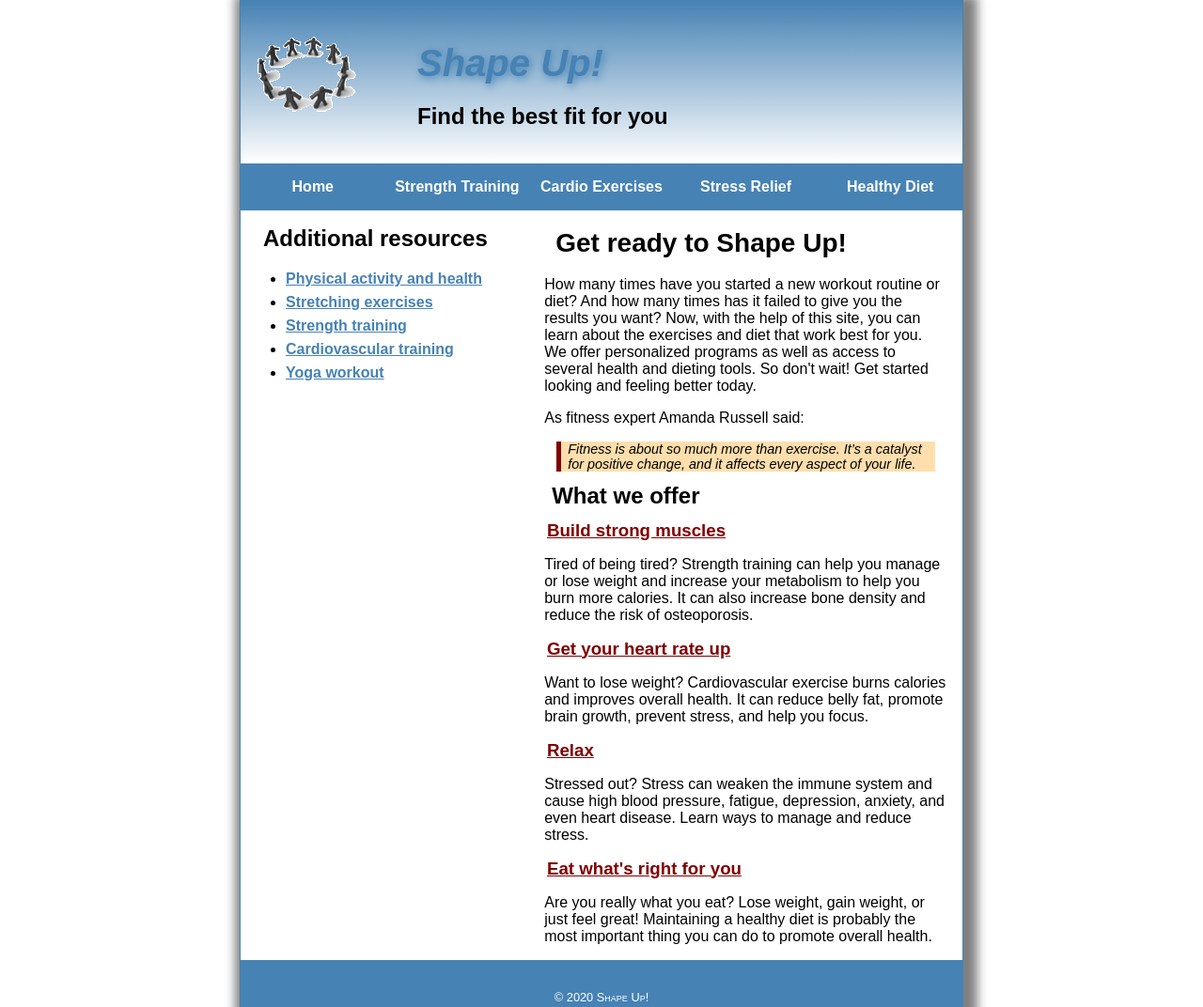
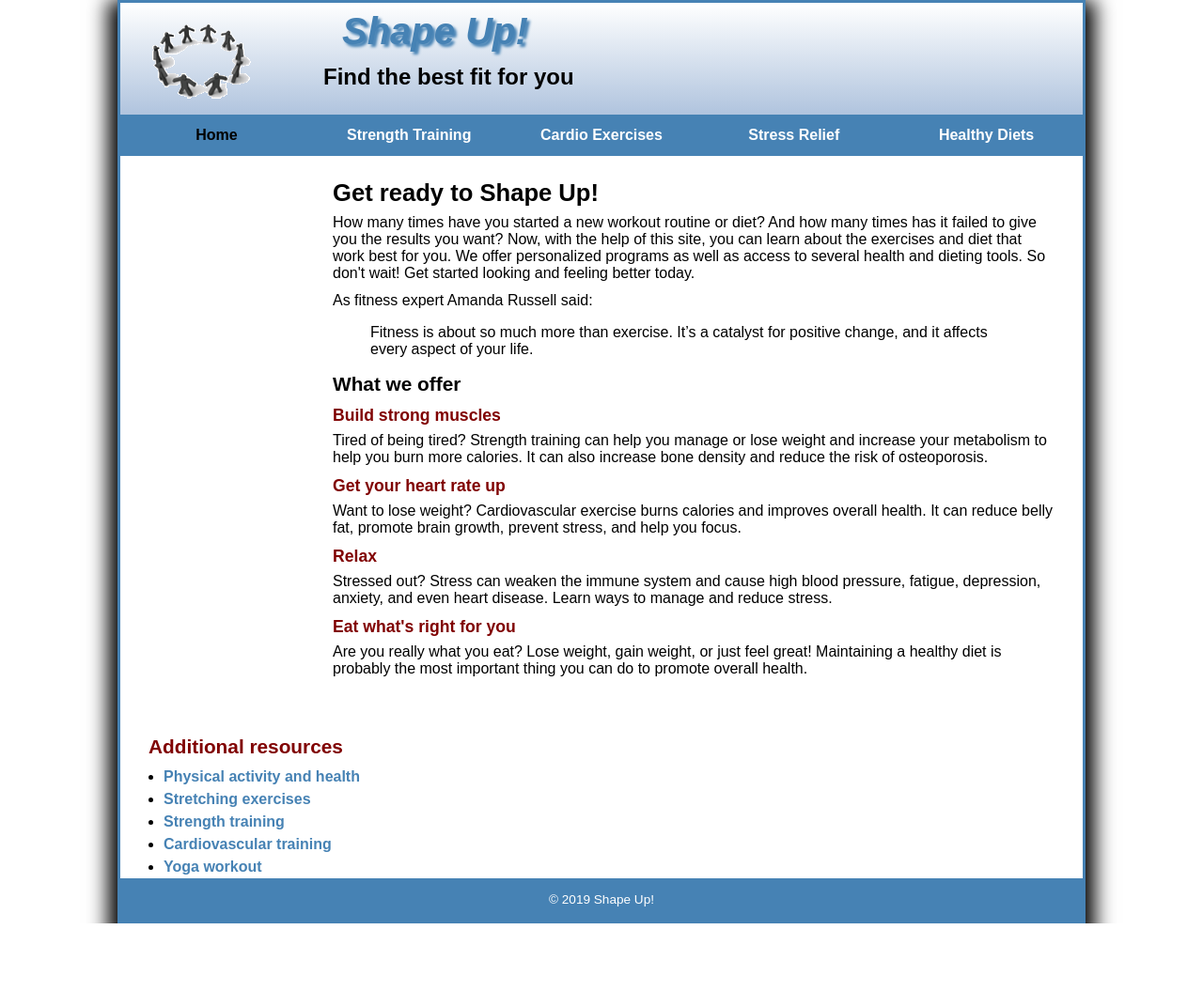
Before and after one commit to mor96/shapeup, a plain HTML site: page index.html in a window 1280 px wide. Shown: the top 1072 px of the page at 94% size. After the commit the page ends 983 px from the top, so only its background shows below. Drawn offline with nearby package versions, Linux system fonts and the light colour scheme.

Commit message:
Add files via upload

```diff
--- a/index.html
+++ b/index.html
@@ -7,37 +7,45 @@
 	<link rel="shortcut icon" href="images/favicon.ico">
 	<link rel="stylesheet" href="styles/normalize.css">
 	<link rel="stylesheet" href="styles/main.css">
+	<link rel="stylesheet" href="styles/slicknav.css">
+    	<script src="https://code.jquery.com/jquery-3.2.1.min.js"></script>
+    	<script src="js/jquery.slicknav.min.js"></script>
+		<script type="text/javascript">
+    	$(document).ready(function(){
+			$('#nav_menu').slicknav({prependTo:"#mobilemenu"});
+    	});
+    	</script>
 </head>
 
 <body>
-	<header class="clearfix">
-		<img src="images/shape_up_logo.png" alt="Shape Up logo">
+	<header>
+		<a href="index.html"><img src="images/shape_up_logo.png" alt="Shape Up logo"></a>
 		<h2>Shape Up!</h2>
 		<h3>Find the best fit for you</h3>
 	</header>
+	<nav id="mobilemenu"></nav>
 	<nav id="nav_menu">
   	    <ul>
-			<li><a href=".">Home</a></li>
+    	    <li><a href="index.html" class="current">Home</a></li>
     	    <li><a href="strength/index.html">Strength Training</a></li>
     	    <li><a href="cardio/index.html">Cardio Exercises</a></li>
     	    <li><a href="stress/index.html">Stress Relief</a>
     		    <ul>
-					<li><a href="stress/whatisstress.html">What Is Stress?</a></li>
+    			    <li><a href="stress/index.html">What is Stress?</a></li>
     			    <li><a href="stress/tips.html">5 Helpful Tips</a></li>
     			    <li><a href="stress/meditate.html">Meditation</a></li>
     			    <li><a href="stress/vipassana.html">Vipassana</a></li>
     		    </ul>
     	    </li>
-			<li><a href="diet/index.html">Healthy Diet</a>
+    	    <li><a href="diet/index.html">Healthy Diets</a>
     	        <ul>
-					<li><a href="diet/index.html">Why a healthy diet?</a></li>
-					<li><a href="diet/meals.html">Plan your meals</a></li>
-					<li><a href="diet/calories.html">Count your calories</a></li>
-					<li><a href="diet/bmi.html">Calculate your BMI</a></li>
+    	            <li><a href="diet/index.html">Why a Healthy Diet?</a></li>
+    	            <li><a href="diet/meals.html">Plan Your Meals</a></li>
+    	            <li><a href="diet/calories.html">Count Your Calories</a></li>
+    	            <li><a href="diet/bmi.html">Calculate Your BMI</a></li>
     	        </ul>
     	    </li>
 	    </ul>
-
     </nav>
 	<main>
         <section>
@@ -46,31 +54,28 @@
             <p>As fitness expert Amanda Russell said:</p>
             <blockquote>Fitness is about so much more than exercise. It’s a catalyst for positive change, and it affects every aspect of your life.</blockquote>
             <h2>What we offer</h2>
-            <h3><a href="strength/index.html">Build strong muscles</a></h3>
+            <h3>Build strong muscles</h3>
             <p>Tired of being tired? Strength training can help you manage or lose weight and increase your metabolism to help you burn more calories. It can also increase bone density and reduce the risk of osteoporosis. </p>
-            <h3><a href="cardio/index.html">Get your heart rate up</a></h3>
+            <h3>Get your heart rate up</h3>
             <p>Want to lose weight? Cardiovascular exercise burns calories and improves overall health. It can reduce belly fat, promote brain growth, prevent stress, and help you focus.</p>
-		    <h3><a href="stress/index.html">Relax</a></h3>
+		    <h3>Relax</h3>
 		    <p>Stressed out? Stress can weaken the immune system and cause high blood pressure, fatigue, depression, anxiety, and even heart disease. Learn ways to manage and reduce stress.</p>
-		    <h3><a href="diet/index.html">Eat what's right for you</a></h3>
+		    <h3>Eat what's right for you</h3>
 		    <p>Are you really what you eat? Lose weight, gain weight, or just feel great! Maintaining a healthy diet is probably the most important thing you can do to promote overall health.</p>
 		</section>
-
 		<aside>
 		    <h2>Additional resources</h2>
 		    <ul>
-                <li><a href="https://www.cdc.gov/physicalactivity/basics/pa-health/index.htm" target="_blank">Physical activity and health</a></li>
-			    <li><a href="http://www.heart.org/HEARTORG/HealthyLiving/PhysicalActivity/FitnessBasics/Flexibility-Exercise-Stretching_UCM_464002_Article.jsp#.WpB8zIPwaUl" target="_blank">Stretching exercises</a></li>
-			    <li><a href="http://www.heart.org/HEARTORG/HealthyLiving/PhysicalActivity/FitnessBasics/Strength-and-Resistance-Training-Exercise_UCM_462357_Article.jsp#.WpCPxIPwaUl" target="_blank">Strength training</a></li>
-			    <li><a href="https://www.health.harvard.edu/exercise-and-fitness/interval-training-for-a-stronger-heart" target="_blank">Cardiovascular training</a></li>
-			    <li><a href="https://www.self.com/gallery/power-yoga-workout" target="_blank">Yoga workout</a></li>
+                <li><a href="https://www.cdc.gov/physicalactivity/basics/pa-health/index.htm">Physical activity and health</a></li>
+			    <li><a href="http://www.heart.org/HEARTORG/HealthyLiving/PhysicalActivity/FitnessBasics/Flexibility-Exercise-Stretching_UCM_464002_Article.jsp#.WpB8zIPwaUl">Stretching exercises</a></li>
+			    <li><a href="http://www.heart.org/HEARTORG/HealthyLiving/PhysicalActivity/FitnessBasics/Strength-and-Resistance-Training-Exercise_UCM_462357_Article.jsp#.WpCPxIPwaUl">Strength training</a></li>
+			    <li><a href="https://www.health.harvard.edu/exercise-and-fitness/interval-training-for-a-stronger-heart">Cardiovascular training</a></li>
+			    <li><a href="https://www.self.com/gallery/power-yoga-workout">Yoga workout</a></li>
 		    </ul>
         </aside>
 	</main>
-
 	<footer>
-		<p>&copy; 2020 Shape Up!</p>
+		<p>&copy; 2019 Shape Up!</p>
 	</footer>
-
 </body>
 </html>
--- a/styles/main.css
+++ b/styles/main.css
@@ -1,175 +1,200 @@
-* {
+/* the styles for the elements */
+body {
+	font-family: Arial, Helvetica, sans-serif;
+	background-color: white;
+    width: 80%;
+    margin: 0 auto;
+    padding: 0;
+    border: 3px solid steelblue;
+    box-shadow: 0 10px 20px 10px;
+}
+h1, h2, h3, p {
 	margin: 0;
 	padding: 0;
 }
-body {
-    font-family: Arial, Helvetica, sans-serif;
-    font-size: 100%;
-    width: 60%;
-    margin: 0 auto;
-    border: 1px solid steelblue;
-    box-shadow: 5px 5px 10px 10px gray;
+a {
+    text-decoration: none;
+    font-weight: bold;
+}
+a:hover, a:focus {
+    color: maroon;
 }
 
+/* the styles for the header */
 header {
-
-  background-image: linear-gradient(steelblue, white);
-  padding: 1.5em 0;
+    background-image: -webkit-linear-gradient(to bottom, white 0%, lightsteelblue 100%);
+    background-image: -moz-linear-gradient(to bottom, white 0%, lightsteelblue 100%);
+    background-image: -o-linear-gradient(to bottom, white 0%, lightsteelblue 100%);
+    background-image: linear-gradient(to bottom, white 0%, lightsteelblue 100%);
+    padding: .5em 1em;
+    border-bottom: 2px solid steelblue;
 }
-.clearfix::after {
-  content: "";
-  clear: both;
-  display: table;
+header img {
+	float: left;
 }
 header h2 {
 	font-size: 250%;
-    margin: .5em 0;
 	font-style: italic;
 	color: steelblue;
-    text-shadow: 2px 2px 8px steelblue;
+	text-indent: 2em;
+	text-shadow: 3px 3px 3px steelblue;
+    margin-bottom: .3em;
 }
 header h3 {
 	font-size: 150%;
-    margin: .5em 0;
+	text-indent: 2.5em;
+	padding-bottom: .75em;
 }
-header img {
-    float: left;
-    margin-right: 3em;
+
+/*************************************************
+**************************************************
+****                                          ****
+****    the styles for the navigation menu    ****
+****                                          ****
+**************************************************
+*************************************************/
+#nav_menu {
+	clear: left;
+	border-bottom: 2px solid steelblue;
 }
-/* nav bar formatting */
 #nav_menu ul {
 	list-style: none;
 	position: relative;
+	margin: 0;
+	padding: 0;
 }
 #nav_menu ul li {
-
 	float: left;
 	width: 20%;
 }
 #nav_menu ul li a {
+	text-align: center;
 	display: block;
-  text-align: center;
-  text-decoration: none;
+	white-space: nowrap;
+	padding: .7em 0;
 	background-color: steelblue;
+	font-weight: bold;
 	color: white;
-  font-weight: bold;
-  padding: 1em 0;
-}
-#nav_menu ul li a:hover{
-  background-color: lightsteelblue;
-  color: yellow;
 }
 #nav_menu ul ul {
 	display: none;
 	position: absolute;
+	top: 100%;
 	width: 100%;
-
 }
 #nav_menu ul ul li {
 	float: none;
-
-}
-#nav_menu ul ul li a {
-  text-align: left;
-  padding-left: .25em;
 }
 #nav_menu ul li:hover > ul {
 	display: block;
 }
+#nav_menu > ul::after {
+	content: "";
+	clear: both;
+	display: block;
+}
 
+#nav_menu ul li a.current {
+	color: black;
+}
+#nav_menu ul li a:hover, #nav_menu ul li a:focus {
+	background-color: lightsteelblue;
+}
+
+/* the styles for the section */
 section {
+    width: 75%;
     float: right;
-    width: 60%;
+    padding: 25px 30px;
+}
+section h1 {
+    font-size: 160%;
+    margin-bottom: .3em;
 }
 section h2 {
-    margin: .5em 0;
-    padding: 0 1em;
+    font-size: 130%;
+    margin-bottom: .5em;
 }
 section h3 {
-  padding: 0 1em;
+    color: maroon;
+    font-size: 110%;
+    margin-bottom: .4em;
 }
-h1 {
-    font-size: 175%;
-    padding: 0 1em;
-}
-p {
-    margin: 1em 0;
-    padding: 0 1em;
+section p {
+    font-size: 100%;
+    margin-bottom: .7em;
 }
 
- /*psuedo classes for section */
-/* unvisited link */
-section a:link {
+/* the styles for the sidebar */
+aside {
+    float: left;
+    width: 25%;
+    padding: 25px 0 0 30px;
+}
+aside h2 {
+	font-size: 130%;
+	color: maroon;
+    margin-bottom: 8px;
+}
+aside ul {
+    line-height: 1.5;
+    margin: 0;
+    padding-left: 16px;
+}
+aside a:link, aside a:visited {
+    color: steelblue
+}
+aside a:hover, aside a:focus {
     color: maroon;
 }
 
-  /* visited link */
-section a:visited {
-    color: maroon;
+/* the styles for the footer */
+footer {
+	clear: both;
+	padding: 15px 30px;
+    background-color: steelblue;
+}
+footer p {
+	text-align: center;
+    font-size: 85%;
+    color: white;
+}
+#mobilemenu {
+	display: none;
+}
+@media only screen and (max-width: 800px) {
+	#nav_menu {
+		display: none;
+	}
+	#mobilemenu {
+		display: block;
+	}
+	.slicknav_menu {
+		background-color: steelblue !important;
+	}
+    aside, section {
+		width: 100%;
+		float: none;
+	}
+	body {
+		width: 100%;
+		border: 0;
+		box-shadow: none;
 	}
 
-  /* mouse over link */
-  section a:hover {
-    color: steelblue;
+
 }
 
-  /* selected link */
-  section a:active {
-    color: steelblue;
+@media only screen and (max-width: 500px) {
+
+	header img {
+		float: none;
+		display: block;
+		margin: auto;
 	}
-blockquote {
-  margin: 0 2em;
-  padding: 0 .5em;
-  font-size: 90%;
-  font-style: italic;
-  border-left: 5px solid maroon;
-  background-color: navajowhite;
-}
-aside {
-  float: left;
-  width: 40%;
-  margin-top: 1em;
-}
-aside a {
-    font-weight: bold;
+	header h2, header h3 {
+		text-indent: 0%;
+		text-align: center;
 	}
 
-  /* psuedo classes for aside */
-  /* unvisited link */
-  aside a:link {
-    color: steelblue;
 }
-
-  /* visited link */
-  aside a:visited {
-    color: steelblue;
-  }
-
-  /* mouse over link */
-  aside a:hover {
-    color: maroon;
-  }
-
-  /* selected link */
-  aside a:active {
-    color: maroon;
-  }
-aside ul {
-    line-height: 25px;
-    margin-left: 3em;
-    margin-top: 1em;
-}
-aside h2 {
-  padding: 0 1em;
-}
-footer {
-    clear: both;
-    text-align: center;
-    font-size: 80%;
-    font-variant: small-caps;
-    border-top: 1px solid steelblue;
-    margin-top: 1.5em;
-    padding: 1.5em 0;
-    background-color: steelblue;
-    color: white;
-}
```
Lines whose indentation alone changed are shown as unchanged.
